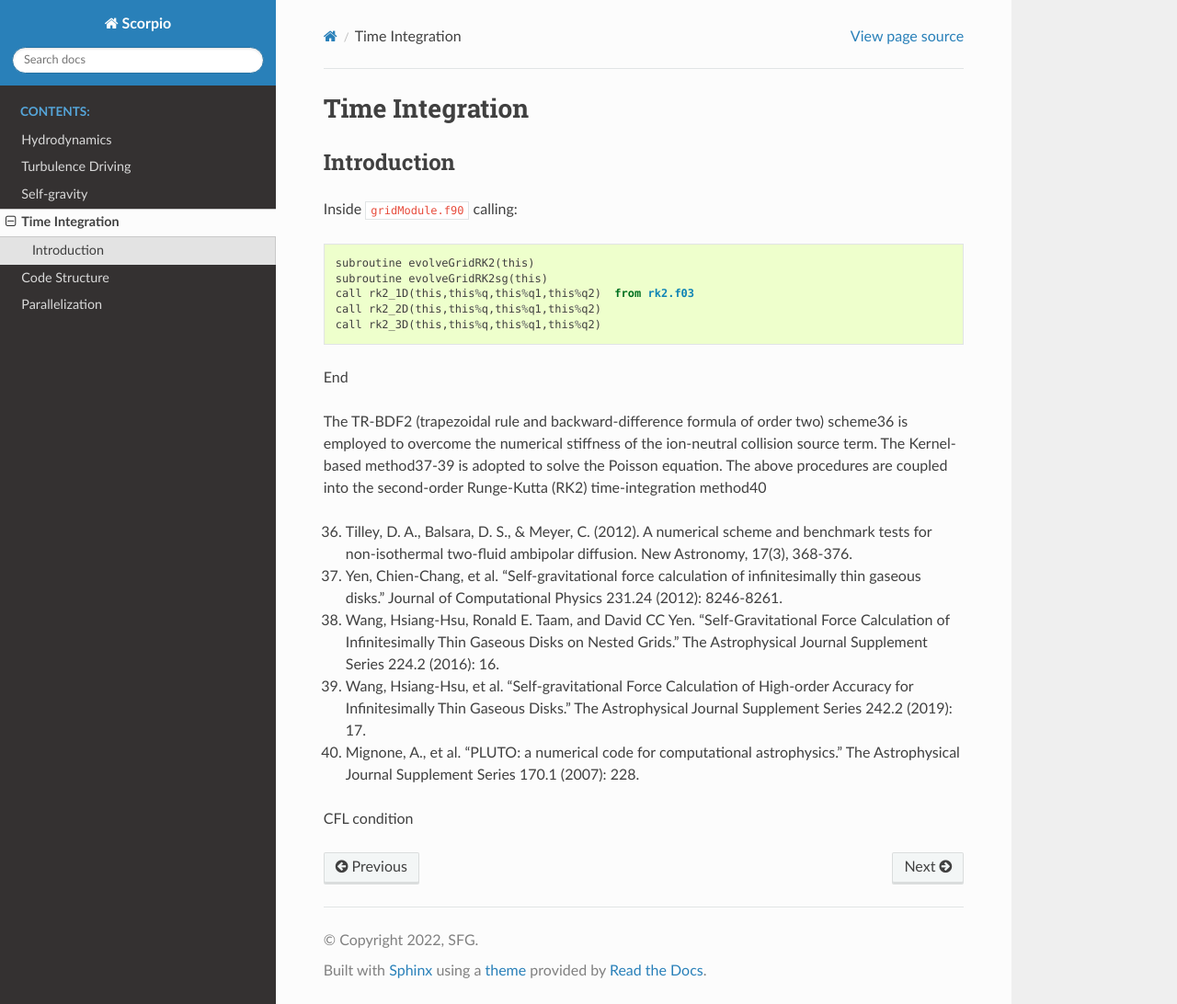
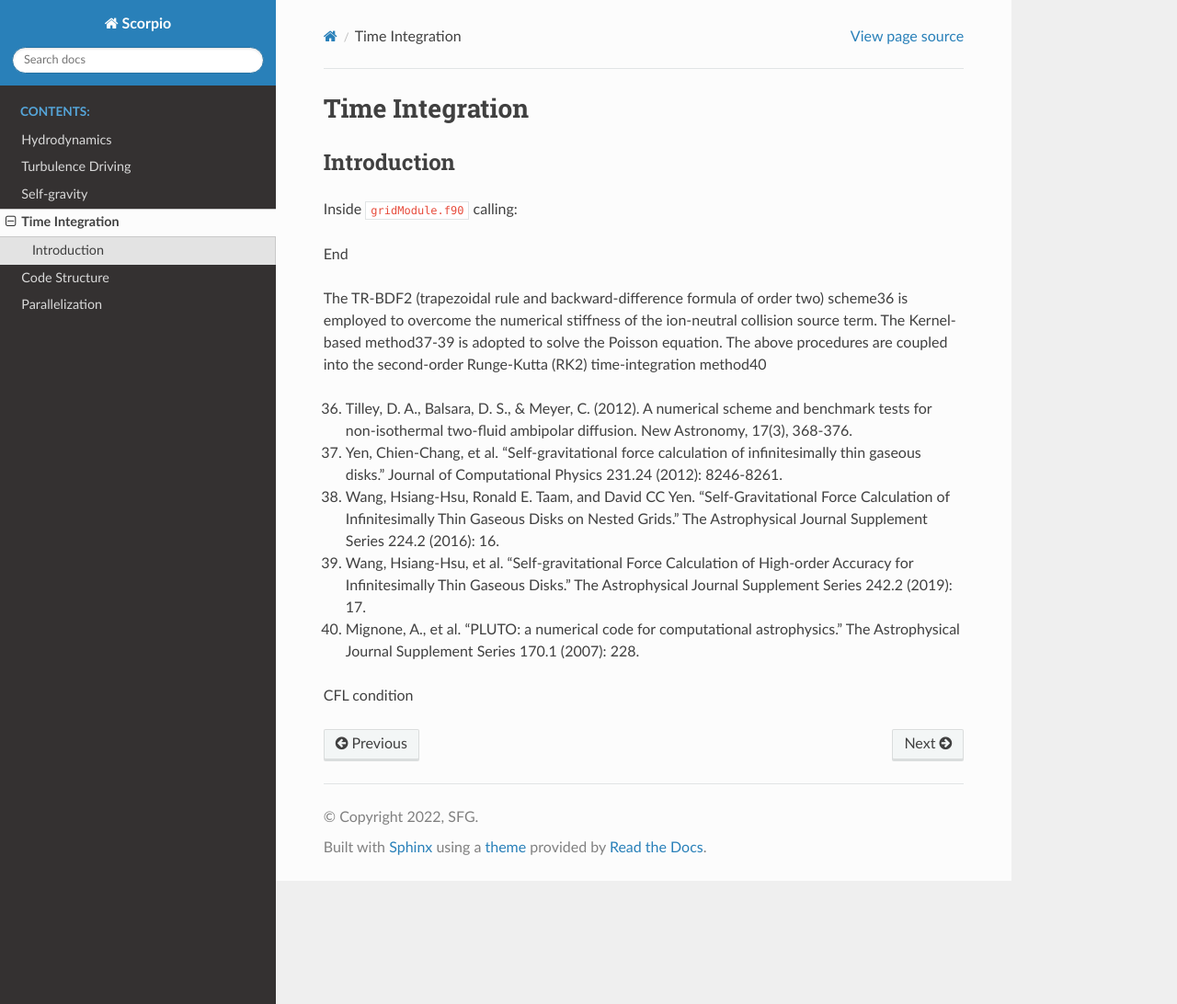
Before and after one commit to holam1hk/scorpio, a Sphinx documentation site: the page built from docs/source/time_integration.rst, in a window 1280 px wide and 1092 px high. Shown: the whole window at 92% size. Built offline with Sphinx 7.4.7 and the Read the Docs theme 2.0.0, drawn with Linux system fonts in a browser that asks for light colours.

Commit message:
Update time_integration.rst

```diff
--- a/docs/source/time_integration.rst
+++ b/docs/source/time_integration.rst
@@ -10,11 +10,7 @@ Introduction
 ============
 Inside ``gridModule.f90`` calling::
 
-    subroutine evolveGridRK2(this)
-    subroutine evolveGridRK2sg(this)
-    call rk2_1D(this,this%q,this%q1,this%q2)  from rk2.f03
-    call rk2_2D(this,this%q,this%q1,this%q2)
-    call rk2_3D(this,this%q,this%q1,this%q2)
+
 
 End
 
```
